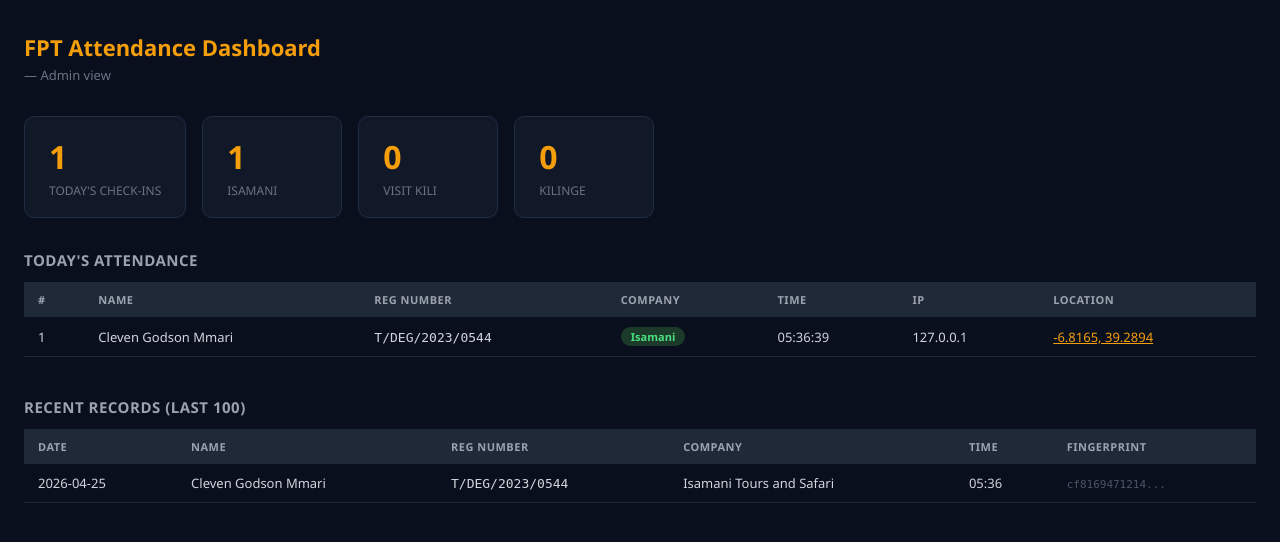
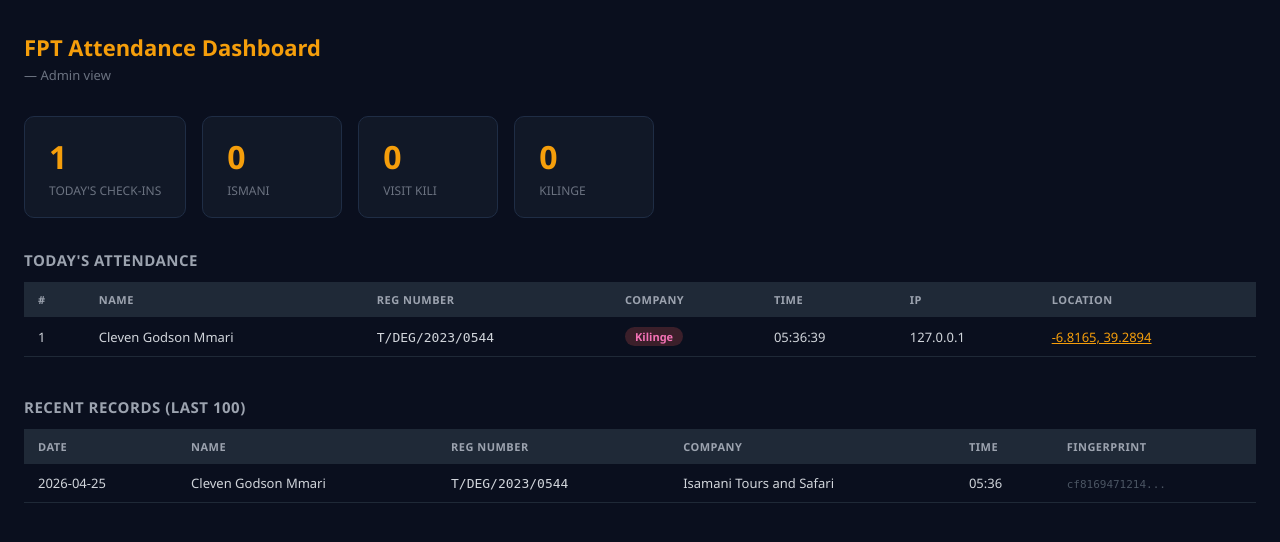
Before and after one commit to cleven12/ismani_fpt_att, a Flask app: template templates/admin.html in a window 1280 px wide. Shown: the top 542 px of the page. Run offline with Flask 3, Linux system fonts and the light colour scheme; the template is opened without the code that fills it: values that come from a table or form of the project are taken from there, others are empty.

Commit message:
Fix spelling of "Isamani" to "Ismani" in templates and add a simple WSGI app function in app.py

```diff
--- a/app.py
+++ b/app.py
@@ -181,3 +181,20 @@ with app.app_context():
 
 if __name__ == '__main__':
     app.run(debug=False)
+
+
+"""
+import os
+import sys
+
+
+sys.path.insert(0, os.path.dirname(__file__))
+
+
+def app(environ, start_response):
+    start_response('200 OK', [('Content-Type', 'text/plain')])
+    message = 'It works!\n'
+    version = 'Python v' + sys.version.split()[0] + '\n'
+    response = '\n'.join([message, version])
+    return [response.encode()]
+"""
--- a/templates/admin.html
+++ b/templates/admin.html
@@ -36,7 +36,7 @@
       font-size: 11px;
       font-weight: 600;
     }
-    .badge.isamani { background: #1c3a2a; color: #4ade80; }
+    .badge.Ismani { background: #1c3a2a; color: #4ade80; }
     .badge.visitkili { background: #1e3a5f; color: #60a5fa; }
     .badge.kilinge { background: #3b1f2a; color: #f472b6; }
   </style>
@@ -51,8 +51,8 @@
       <div class="lbl">Today's Check-ins</div>
     </div>
     <div class="stat">
-      <div class="num">{{ records|selectattr('company', 'equalto', 'Isamani Tours and Safari')|list|length }}</div>
-      <div class="lbl">Isamani</div>
+      <div class="num">{{ records|selectattr('company', 'equalto', 'Ismani Tours and Safari')|list|length }}</div>
+      <div class="lbl">Ismani</div>
     </div>
     <div class="stat">
       <div class="num">{{ records|selectattr('company', 'equalto', 'Visit Kili Adventures')|list|length }}</div>
@@ -84,8 +84,8 @@
         <td>{{ r.full_name }}</td>
         <td><code>{{ r.reg_number }}</code></td>
         <td>
-          {% if 'Isamani' in r.company %}
-            <span class="badge isamani">Isamani</span>
+          {% if 'Ismani' in r.company %}
+            <span class="badge Ismani">Ismani</span>
           {% elif 'Kili' in r.company %}
             <span class="badge visitkili">Visit Kili</span>
           {% else %}
--- a/templates/index.html
+++ b/templates/index.html
@@ -3,7 +3,7 @@
 <head>
   <meta charset="UTF-8">
   <meta name="viewport" content="width=device-width, initial-scale=1.0">
-  <title>FPT Attendance — Isamani Tours & Safari</title>
+  <title>FPT Attendance — Ismani Tours & Safari</title>
   <style>
     * { box-sizing: border-box; margin: 0; padding: 0; }
 
@@ -147,7 +147,7 @@
 <body>
   <div class="card">
     <div class="logo">
-      <h1>Isamani Tours & Safari</h1>
+      <h1>Ismani Tours & Safari</h1>
       <p>Field Practical Training — Attendance</p>
     </div>
 
@@ -163,7 +163,7 @@
       <label for="company">Company / Placement</label>
       <select id="company">
         <option value="">— Select your placement —</option>
-        <option value="Isamani Tours and Safari">Isamani Tours and Safari</option>
+        <option value="Ismani Tours and Safari">Ismani Tours and Safari</option>
       </select>
 
       <button id="submitBtn" onclick="submitAttendance()">
```
